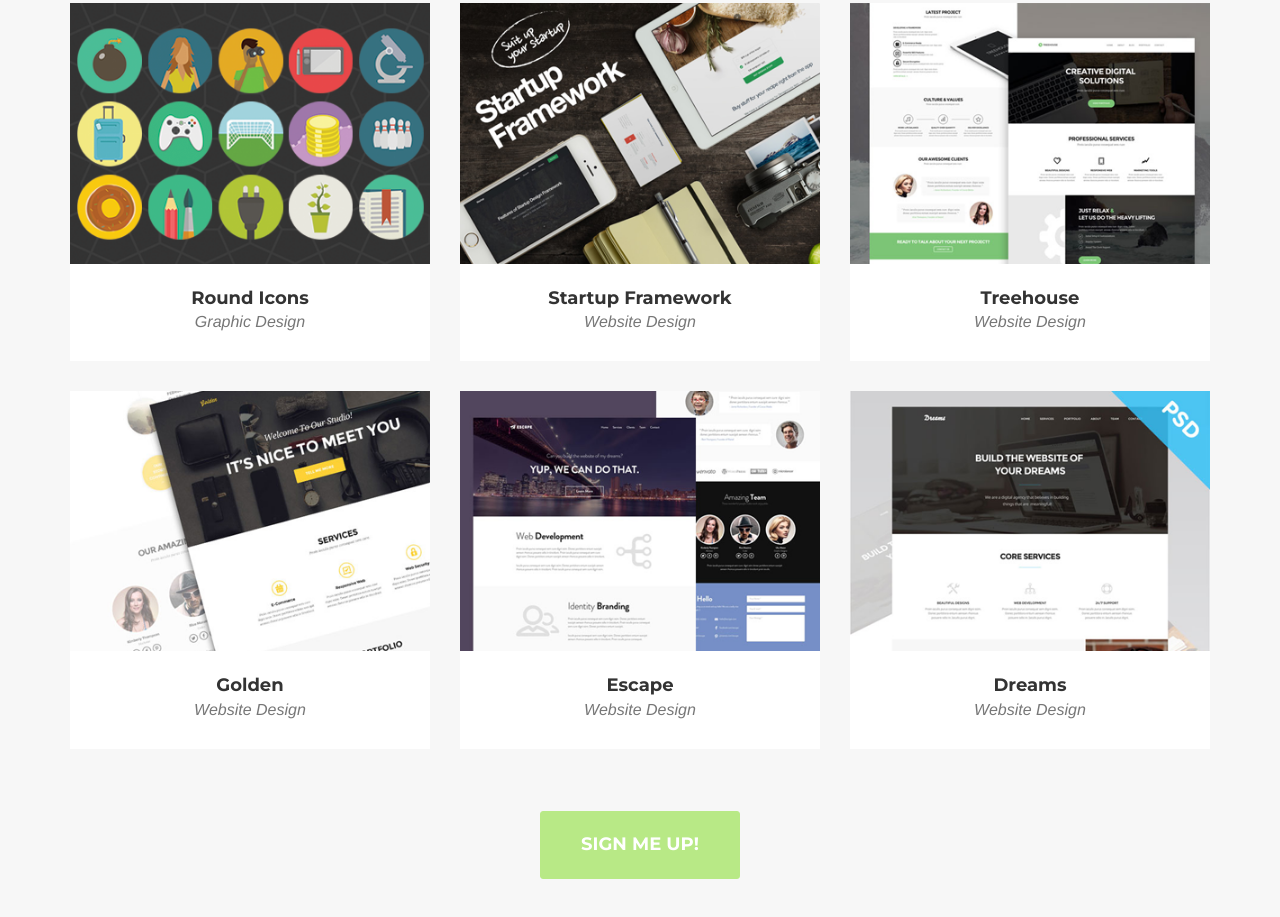
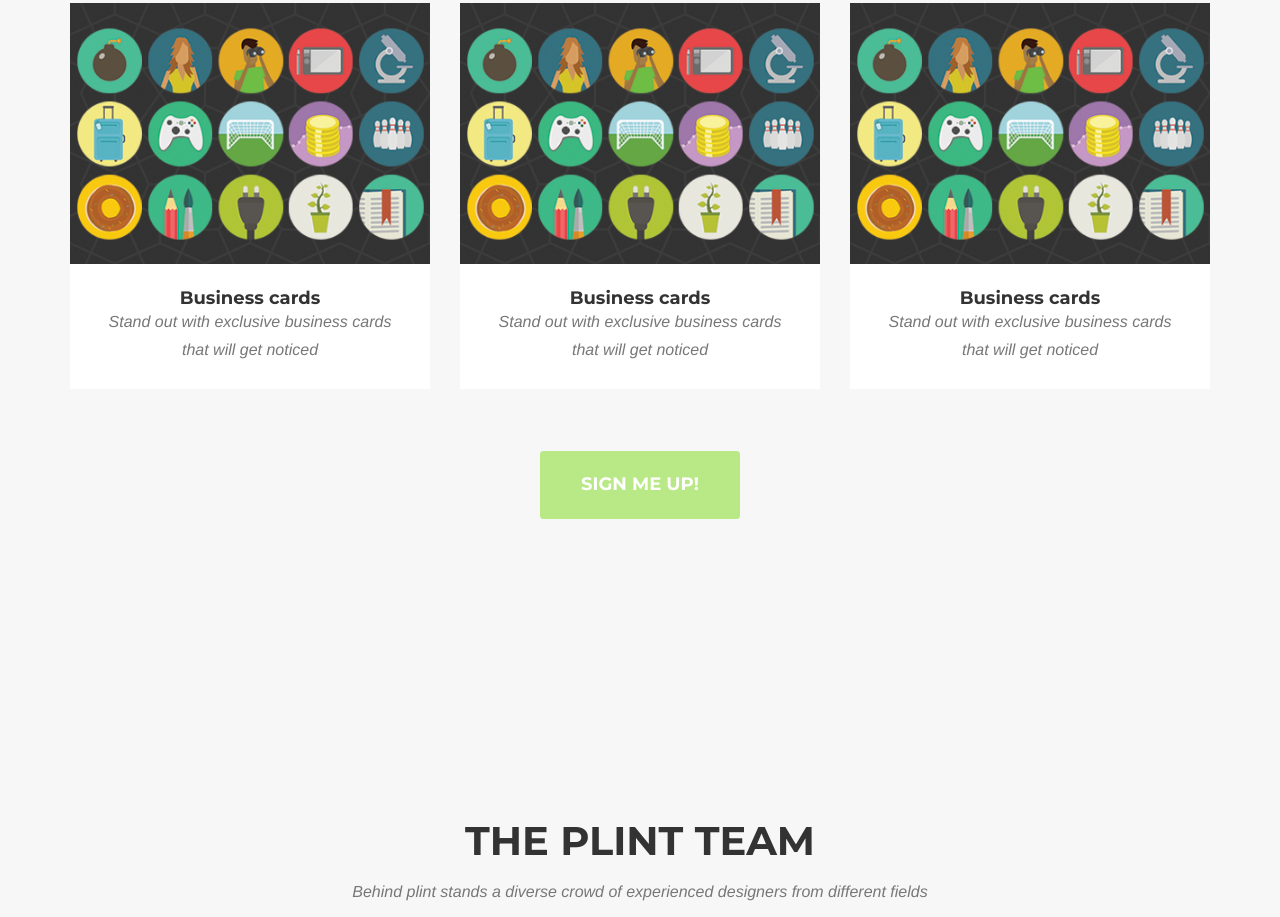
Before and after one commit to krsjan/snowshoe, a website: page public/index.html in a window 1280 px wide. Shown: the part 1880-2797 px from the top of the page. Drawn offline with nearby package versions, Linux system fonts and the light colour scheme; a web font is replaced by a local one.

Commit message:
Removed some links and portfolio

```diff
--- a/public/index.html
+++ b/public/index.html
@@ -30,8 +30,6 @@
         <script src="https://oss.maxcdn.com/libs/html5shiv/3.7.0/html5shiv.js"></script>
         <script src="https://oss.maxcdn.com/libs/respond.js/1.4.2/respond.min.js"></script>
     <![endif]-->
-    <script src="//localhost:13337/livereload.js"></script>
-
 </head>
 
 <body id="page-top" class="index">
@@ -63,13 +61,7 @@
                         <a class="page-scroll" href="#portfolio">For designers</a>
                     </li>
                     <li>
-                        <a class="page-scroll" href="#about">About</a>
-                    </li>
-                    <li>
                         <a class="page-scroll" href="#team">Team</a>
-                    </li>
-                    <li>
-                        <a class="page-scroll" href="#contact">Contact</a>
                     </li>
                 </ul>
             </div>
@@ -152,80 +144,40 @@
                         <img src="img/portfolio/roundicons.png" class="img-responsive" alt="">
                     </a>
                     <div class="portfolio-caption">
-                        <h4>Round Icons</h4>
-                        <p class="text-muted">Graphic Design</p>
+                        <h4>Business cards</h4>
+                        <p class="text-muted">Stand out with exclusive business cards that will get noticed</p>
                     </div>
                 </div>
                 <div class="col-md-4 col-sm-6 portfolio-item">
-                    <a href="#portfolioModal2" class="portfolio-link" data-toggle="modal">
+                    <a href="#portfolioModal1" class="portfolio-link" data-toggle="modal">
                         <div class="portfolio-hover">
                             <div class="portfolio-hover-content">
                                 <i class="fa fa-plus fa-3x"></i>
                             </div>
                         </div>
-                        <img src="img/portfolio/startup-framework.png" class="img-responsive" alt="">
+                        <img src="img/portfolio/roundicons.png" class="img-responsive" alt="">
                     </a>
                     <div class="portfolio-caption">
-                        <h4>Startup Framework</h4>
-                        <p class="text-muted">Website Design</p>
+                        <h4>Business cards</h4>
+                        <p class="text-muted">Stand out with exclusive business cards that will get noticed</p>
                     </div>
                 </div>
+
                 <div class="col-md-4 col-sm-6 portfolio-item">
-                    <a href="#portfolioModal3" class="portfolio-link" data-toggle="modal">
+                    <a href="#portfolioModal1" class="portfolio-link" data-toggle="modal">
                         <div class="portfolio-hover">
                             <div class="portfolio-hover-content">
                                 <i class="fa fa-plus fa-3x"></i>
                             </div>
                         </div>
-                        <img src="img/portfolio/treehouse.png" class="img-responsive" alt="">
+                        <img src="img/portfolio/roundicons.png" class="img-responsive" alt="">
                     </a>
                     <div class="portfolio-caption">
-                        <h4>Treehouse</h4>
-                        <p class="text-muted">Website Design</p>
+                        <h4>Business cards</h4>
+                        <p class="text-muted">Stand out with exclusive business cards that will get noticed</p>
                     </div>
                 </div>
-                <div class="col-md-4 col-sm-6 portfolio-item">
-                    <a href="#portfolioModal4" class="portfolio-link" data-toggle="modal">
-                        <div class="portfolio-hover">
-                            <div class="portfolio-hover-content">
-                                <i class="fa fa-plus fa-3x"></i>
-                            </div>
-                        </div>
-                        <img src="img/portfolio/golden.png" class="img-responsive" alt="">
-                    </a>
-                    <div class="portfolio-caption">
-                        <h4>Golden</h4>
-                        <p class="text-muted">Website Design</p>
-                    </div>
-                </div>
-                <div class="col-md-4 col-sm-6 portfolio-item">
-                    <a href="#portfolioModal5" class="portfolio-link" data-toggle="modal">
-                        <div class="portfolio-hover">
-                            <div class="portfolio-hover-content">
-                                <i class="fa fa-plus fa-3x"></i>
-                            </div>
-                        </div>
-                        <img src="img/portfolio/escape.png" class="img-responsive" alt="">
-                    </a>
-                    <div class="portfolio-caption">
-                        <h4>Escape</h4>
-                        <p class="text-muted">Website Design</p>
-                    </div>
-                </div>
-                <div class="col-md-4 col-sm-6 portfolio-item">
-                    <a href="#portfolioModal6" class="portfolio-link" data-toggle="modal">
-                        <div class="portfolio-hover">
-                            <div class="portfolio-hover-content">
-                                <i class="fa fa-plus fa-3x"></i>
-                            </div>
-                        </div>
-                        <img src="img/portfolio/dreams.png" class="img-responsive" alt="">
-                    </a>
-                    <div class="portfolio-caption">
-                        <h4>Dreams</h4>
-                        <p class="text-muted">Website Design</p>
-                    </div>
-                </div>
+
             </div>
             <div class="row xs-top">
                 <div class="col-lg-12 text-center">
```
